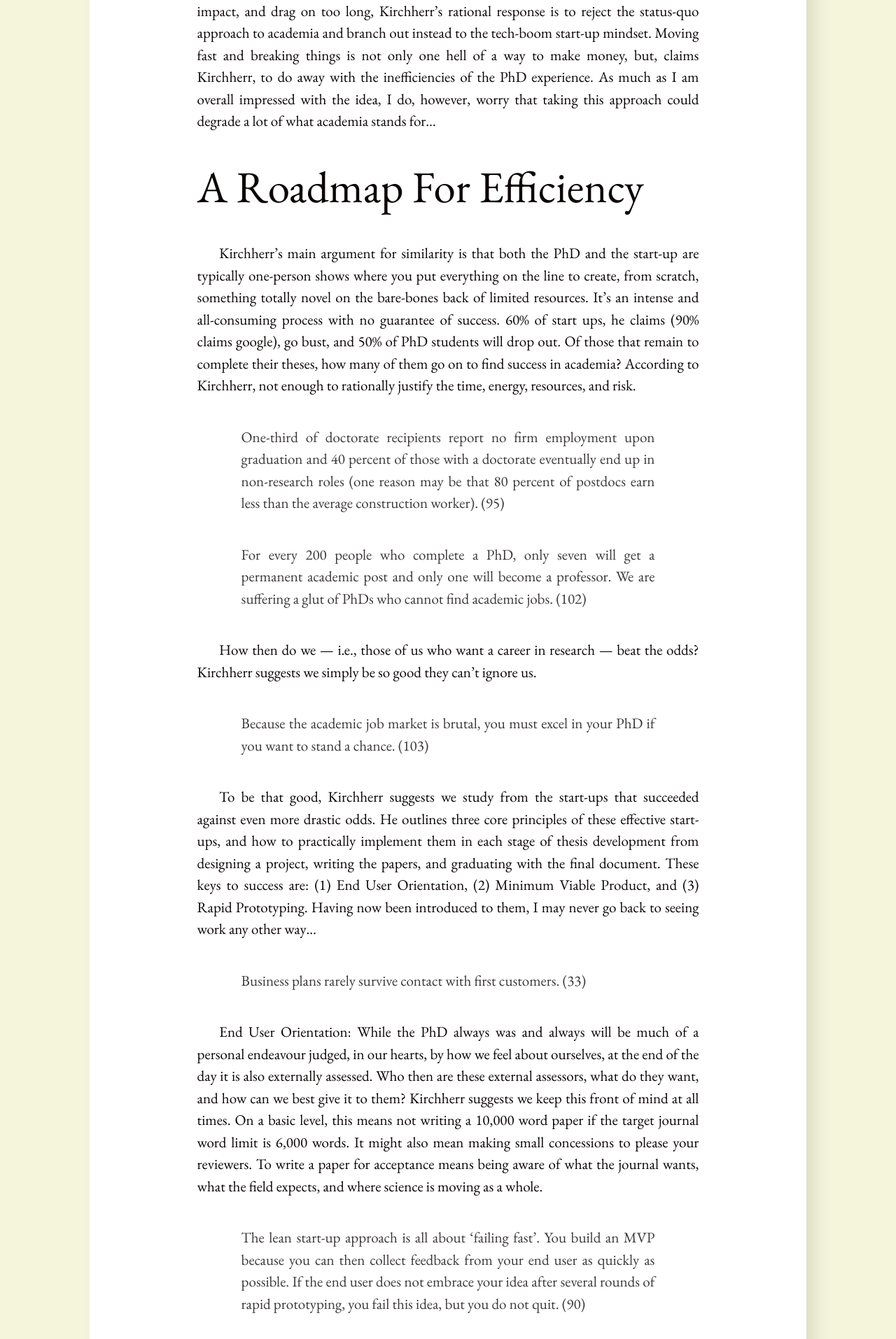
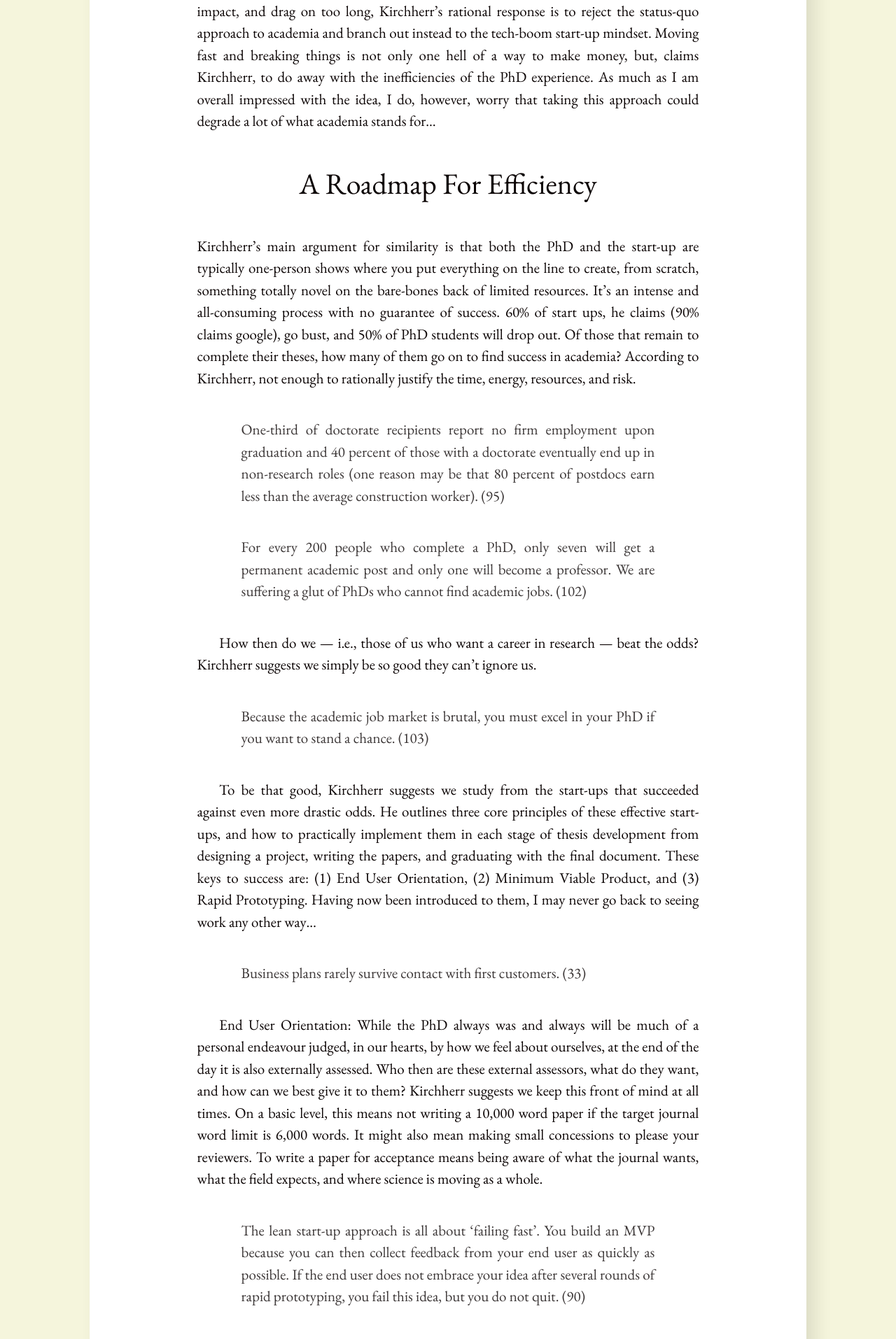
Before and after one commit to OakAlice/OakAlice.github.io, a Jekyll site: the page built from _posts/2024-12-08-The-lean-PhD.md, in a window 1280 px wide. Shown: the part 641-2555 px from the top of the page at 70% size. Built offline with Jekyll 4.4.1, drawn with Linux system fonts in a browser that asks for light colours.

```diff
--- a/_posts/2024-12-08-The-lean-PhD.md
+++ b/_posts/2024-12-08-The-lean-PhD.md
@@ -11,7 +11,7 @@ categories: [Productivity]
 
 “The Lean PhD: Radically Improve the Efficiency, Quality and Impact of Your Research” by Dr. Julian Kirchherr, published 2018 as part of the Palgrave Research Skills Series, is a pragmatic, no-excuses roadmap for those who want to do better PhDs but don’t know where to begin. In light of the sobering reality that most PhDs are low output, low impact, and drag on too long, Kirchherr’s rational response is to reject the status-quo approach to academia and branch out instead to the tech-boom start-up mindset. Moving fast and breaking things is not only one hell of a way to make money, but, claims Kirchherr, to do away with the inefficiencies of the PhD experience. As much as I am overall impressed with the idea, I do, however, worry that taking this approach could degrade a lot of what academia stands for…
 
-# A Roadmap For Efficiency
+## A Roadmap For Efficiency
 
 Kirchherr’s main argument for similarity is that both the PhD and the start-up are typically one-person shows where you put everything on the line to create, from scratch, something totally novel on the bare-bones back of limited resources. It’s an intense and all-consuming process with no guarantee of success. 60% of start ups, he claims (90% claims google), go bust, and 50% of PhD students will drop out. Of those that remain to complete their theses, how many of them go on to find success in academia? According to Kirchherr, not enough to rationally justify the time, energy, resources, and risk.
 
@@ -46,7 +46,7 @@ All together, following the edicts of these three concepts lead to a PhD approac
 After reading his book and listening to his talk, I have a lot of respect for Kirchherr (who, by the way, finished his thesis in 21 months, published 6 papers and concurrently consulted for 3 external projects, before landing a faculty position directly after graduating). He seems like a hard-working, intelligent, and eminently reasonable guy and the advice he has communicated in this book is his best attempt at making his positive experience accessible for all. However, while I praise Kirchherr, I can’t quite praise all of the book.
 
 
-# The Death of Depth?
+## The Death of Depth?
 
 As much as I like the dynamic approach of the Lean PhD, I am concerned about where it might lead if this approach is optimised over traditional academia. In the hands of experienced academics with plenty of researcher integrity, it may be a productivity boost, nothing more. In the hands of those trying to ‘get away’ with fast PhDs, I think it would be fuel to the fire, encouraging rapid, sloppy work.
 
@@ -72,7 +72,7 @@ A recipe for misunderstanding your subject matter! Maybe the practiced academic
 
 He says… but then penalises much of what is commonly associated with quality.
 
-# Slowness Is Not A Dirty Word
+## Slowness Is Not A Dirty Word
 
 > [S]lowness is a central value in academia, and it is linked to quality. Indeed, the belief that quality is a function of time is omnipresent. The common belief is that the more time you invest, the greater your work’s quality will be. (84)
 
```
